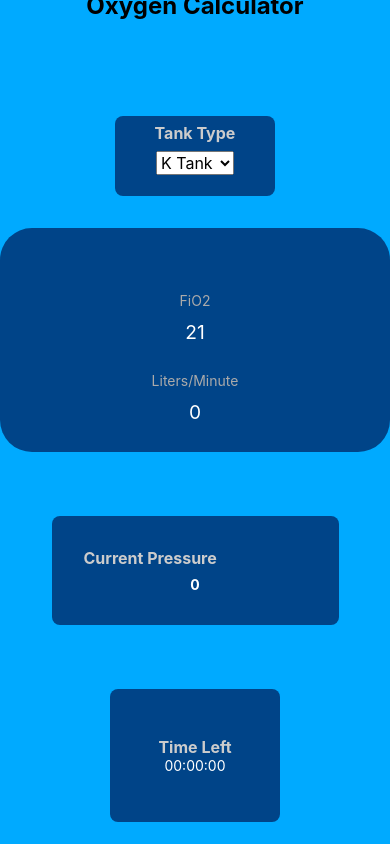
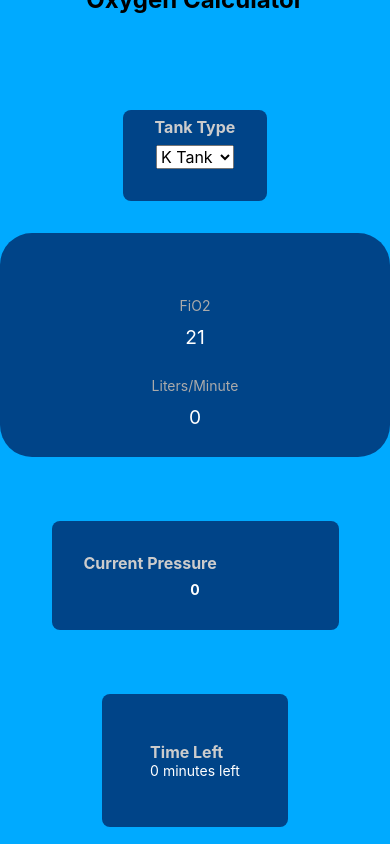
Before and after one commit to gunnarjessee/ReactNativeOxygenCalc, a React Native app: screen / in a window 390 px wide. Built offline with nearby package versions, Linux system fonts and the light colour scheme.

Commit message:
needs calculation fix. otherwise mvp

```diff
--- a/App.js
+++ b/App.js
@@ -1,23 +1,56 @@
-import React from 'react';
+import React, { useState } from 'react';
 import { StyleSheet, Text, View } from 'react-native';
 import CurrentPressure from './components/CurrentPressure';
 import FlowRate from './components/FlowRate';
 import TankType from './components/TankType';
 import OutputTime from './components/OutputTime';
 
+// Minutes remaining = PSIG * Tank conversion factor/Flow rate
 export default function App() {
 
-  function onPressureChange() {
+  // will be in time formate
+  const [currentTime, setTime] = useState(0);
+  const [currentPressure, setPressure] = useState(0);
+  const [currentFlow, setFlow] = useState(0);
+  const [currentO2Constant, setConstant] = useState(0)
 
+  function updateTime() {
+    console.log("-------");
+    console.log(currentFlow + " flow");
+    console.log(currentO2Constant + " constant");
+    console.log(currentPressure + " pressure");
+
+    console.log("-------");
+    var calc = (parseInt(currentPressure) * parseInt(currentO2Constant)) / parseInt(currentFlow);
+    setTime(calc);
+    console.log(calc);
+  }
+
+  function updateCurrentFlow(liters) {
+    setFlow(liters);
+    console.log('current flow '+ currentFlow)
+  }
+
+  // when current pressure is changed
+  function onPressureChange(e) {
+    setPressure(e);
+    updateTime();
+  }
+
+  function onTankChanged(tankSelected, tankData) {
+    setConstant(tankData[tankSelected]['constant']);
+    console.log("new constant " + currentO2Constant);
+
+    updateTime();
   }
 
   return (
     <View style={styles.container}>
       <Text style={styles.header}>Oxygen Calculator</Text>
-      <TankType/>
-      <FlowRate/>
-      <CurrentPressure pressure={onPressureChange}></CurrentPressure>
-      <OutputTime/>
+      <TankType onTankChanged={onTankChanged}/>
+      <FlowRate updateCurrentFlow={updateCurrentFlow}/>
+      <CurrentPressure onPressureChange={onPressureChange} currentPressure={currentPressure}></CurrentPressure>
+      <OutputTime currentTime={currentTime}/>
     </View>
   );
 }
--- a/components/CurrentPressure.js
+++ b/components/CurrentPressure.js
@@ -2,14 +2,15 @@ import { View, Text, TextInput, StyleSheet } from "react-native";
 
 
 // Requires a current pressure
-function CurrentPressure(props) {
-
-    const pressure = props
+function CurrentPressure({onPressureChange, currentPressure}) {
 
     return (
         <View style={pressureStyle.container}>
             <Text style={pressureStyle.title}>Current Pressure</Text>
-            <TextInput onTextChange={pressure} value='0' style={pressureStyle.content}></TextInput>
+            <TextInput onChangeText={onPressureChange}
+            value={currentPressure} style={pressureStyle.content}
+            placeholder={"Current Tank Pressure"}
+            ></TextInput>
         </View>
     );
 
--- a/components/FlowRate.js
+++ b/components/FlowRate.js
@@ -2,7 +2,7 @@ import { useState } from "react";
 import { Text, TextInput, View } from "react-native";
 import { StyleSheet } from "react-native-web";
 
-function FlowRate() {
+function FlowRate({updateCurrentFlow}) {
     const [geto2, seto2] = useState(21);
     const [getLiters, setLiters] = useState(0);
 
@@ -12,12 +12,14 @@ function FlowRate() {
         seto2(e)
         var result = (e - o2Constant) / 4
         setLiters(result)
+        updateCurrentFlow(getLiters)
     }
 
     function onLitersChanged(e) {
         setLiters(e)
         var result = (4 * e) + o2Constant
         seto2(result)
+        updateCurrentFlow(e)
     }
 
     return (
--- a/components/OutputTime.js
+++ b/components/OutputTime.js
@@ -1,11 +1,15 @@
 import {View, Text, StyleSheet} from 'react-native';
 
-function OutputTime() {
+
+// Minutes remaining = PSIG * Tank conversion factor/Flow rate
+
+// State info will be time remaining
+function OutputTime({currentTime}) {
 
     return (
         <View style={styles.container}>
             <Text style={styles.title}>Time Left</Text>
-            <Text style={styles.content}>00:00:00</Text>
+            <Text style={styles.content}>{currentTime} minutes left</Text>
         </View>
     );
 
--- a/components/TankType.js
+++ b/components/TankType.js
@@ -1,31 +1,33 @@
-import { LogBox, Picker, StyleSheet, Text, View } from "react-native-web";
+import { LogBox, Picker, StyleSheet, Text, View } from "react-native";
 
+//Minutes remaining = PSIG * Tank conversion factor/Flow rate
 const tankTypes = {
     ['k-tank']: {
         'name': "K Tank",
-        'constant': "",
+        'constant': "3.14",
         'psi': ""
     },
     ['d-tank']: {
         'name': "D Tank",
-        'constant': "",
+        'constant': "0.16",
         'psi': ""
     },
     ['h-tank']: {
         'name': "H Tank",
-        'constant': "",
+        'constant': "3.14",
         'psi': ""
     },
     ['m-tank']: {
         'name': "M Tank",
-        'constant': "",
+        'constant': ".05",
         'psi': ""
     }
 }
 
 
 // This is a view for react
-function TankType() {
+function TankType({onTankChanged}) {
+
 
     function getTanks() {
         const returnValue = []
@@ -40,7 +42,7 @@ function TankType() {
     return (
         <View style={tankStyle.container}>
             <Text style={tankStyle.title}>Tank Type</Text>
-            <Picker style={tankStyle.picker}>
+            <Picker style={tankStyle.picker} onValueChange={(itemValue, itemIndex) => onTankChanged(itemValue, tankTypes)}>
                 {getTanks()}
             </Picker>
         </View>
@@ -50,10 +52,8 @@ function TankType() {
 const tankStyle = StyleSheet.create({
     container: {
         margin: "0",
+        padding: "2rem",
         backgroundColor: "#004488",
-        aspectRatio: "2/1",
-        width: "10rem",
-        display: "flex",
         margin: "auto",
         alignItems: "center",
         marginTop: "2%",
```
